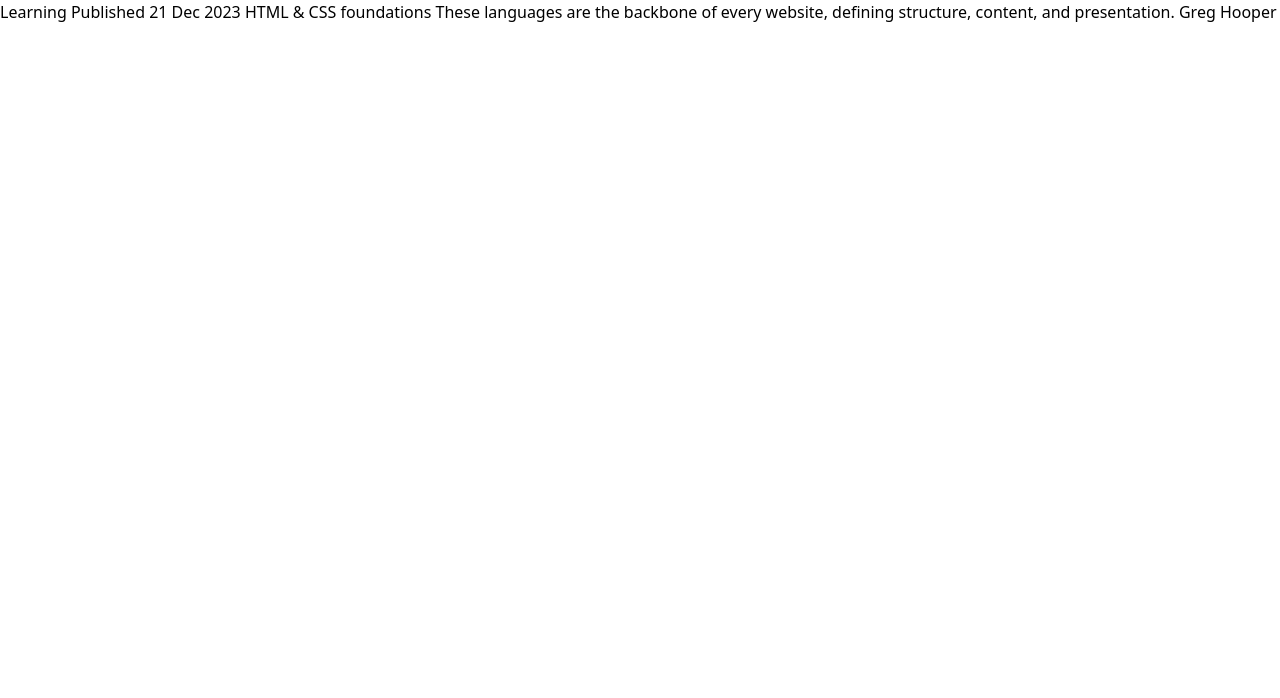
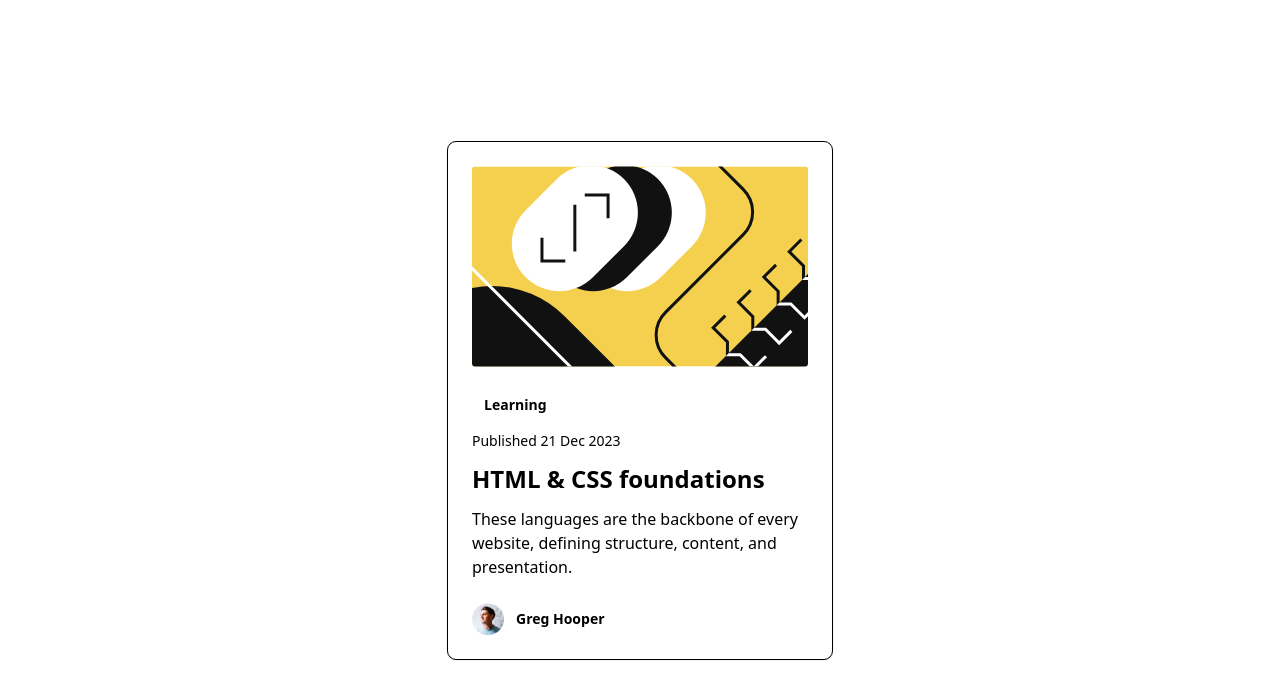
Before and after one commit to xianort/blog-preview-card, a website built with Parcel: page src/index.html in a window 1280 px wide. Built offline with nearby package versions, Linux system fonts and the light colour scheme.

Commit message:
Mark-up content

```diff
--- a/src/index.html
+++ b/src/index.html
@@ -1,5 +1,5 @@
 <!DOCTYPE html>
-<html lang="en">
+<html lang="en" class="bg-yellow font-medium text-grey-500">
     <head>
         <meta charset="UTF-8" />
         <meta name="viewport" content="width=device-width, initial-scale=1.0" />
@@ -17,9 +17,46 @@
         <link rel="stylesheet" href="./css/main.css" />
     </head>
     <body>
-        Learning Published 21 Dec 2023 HTML & CSS foundations These languages
-        are the backbone of every website, defining structure, content, and
-        presentation. Greg Hooper
+        <main class="min-h-dvh p-6 flex items-center justify-center">
+            <article
+                class="bg-white p-6 max-w-[384px] space-y-6 rounded-lg shadow outline outline-1 outline-grey-950 animate-intro motion-reduce:animate-none"
+            >
+                <img
+                    src="../assets/images/illustration-article.svg"
+                    alt=""
+                    class="rounded"
+                />
+                <div class="space-y-3">
+                    <p
+                        class="inline-block rounded-sm font-extrabold text-sm text-grey-950 bg-yellow py-1 px-3"
+                    >
+                        Learning
+                    </p>
+                    <p class="text-sm text-grey-950">
+                        Published <time datetime="2023-12-21">21 Dec 2023</time>
+                    </p>
+                    <h1
+                        class="font-extrabold text-2xl text-grey-950 hover:text-yellow transition-[color] duration-100 motion-reduce:transition-none"
+                    >
+                        HTML & CSS foundations
+                    </h1>
+                    <p>
+                        These languages are the backbone of every website,
+                        defining structure, content, and presentation.
+                    </p>
+                </div>
+                <div class="flex items-center space-x-3">
+                    <img
+                        src="../assets/images/image-avatar.webp"
+                        alt=""
+                        class="size-8"
+                    />
+                    <p class="font-extrabold text-sm text-grey-950">
+                        Greg Hooper
+                    </p>
+                </div>
+            </article>
+        </main>
 
         <footer class="sr-only">
             <p>
@@ -29,7 +66,9 @@
                     target="_blank"
                     >Frontend Mentor</a
                 >. Coded by
-                <a href="https://www.frontendmentor.io/profile/xianort"
+                <a
+                    href="https://www.frontendmentor.io/profile/xianort"
+                    target="_blank"
                     >Xianort</a
                 >.
             </p>
```
